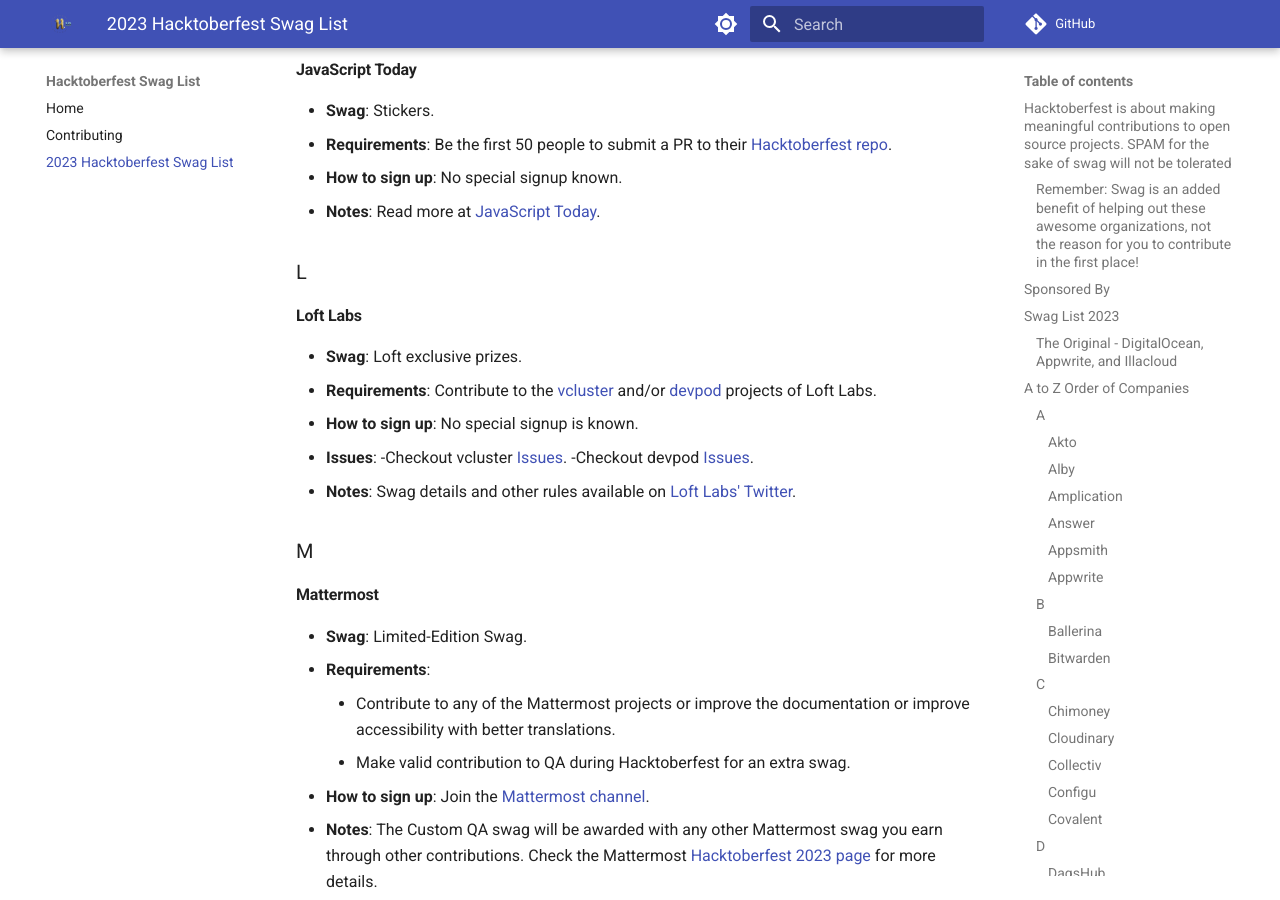
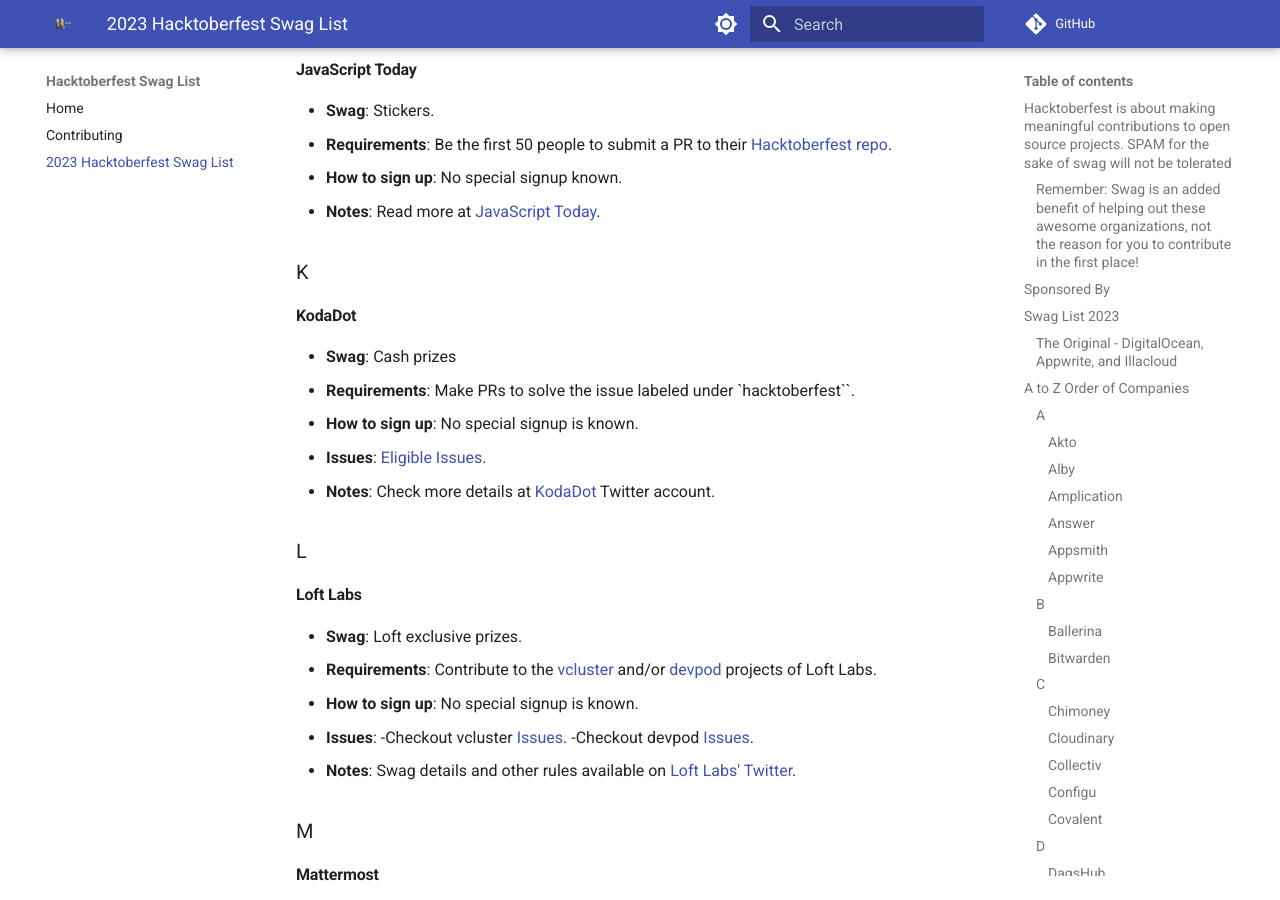
Before and after one commit to crweiner/hacktoberfest-swag-list, an MkDocs documentation site: the page built from docs/list.md, in a window 1280 px wide and 900 px high, scrolled down 10712 px. Built offline with MkDocs 1.6.1 and Material for MkDocs 9.7.7, drawn with Linux system fonts in a browser that asks for light colours; plug-ins that fetch from the network failed and are left out; comment, search, counter and statistics services are not loaded.

Commit message:
Added KodaDot in the swags list (#790)

```diff
--- a/docs/list.md
+++ b/docs/list.md
@@ -346,6 +346,16 @@
 - **How to sign up**: No special signup known.
 - **Notes**: Read more at [JavaScript Today](https://blog.javascripttoday.com/blog/hacktoberfest-2023/).
 
+### K
+
+#### **KodaDot**
+
+- **Swag**: Cash prizes
+- **Requirements**: Make PRs to solve the issue labeled under `hacktoberfest``.
+- **How to sign up**: No special signup is known.
+- **Issues**: [Eligible Issues](https://github.com/kodadot/nft-gallery/issues?q=is%3Aopen+is%3Aissue+label%3Ahacktoberfest).
+- **Notes**: Check more details at [KodaDot](https://twitter.com/KodaDot/status/1709221897081340131) Twitter account.
+
 ### L
 
 #### **Loft Labs**
```
